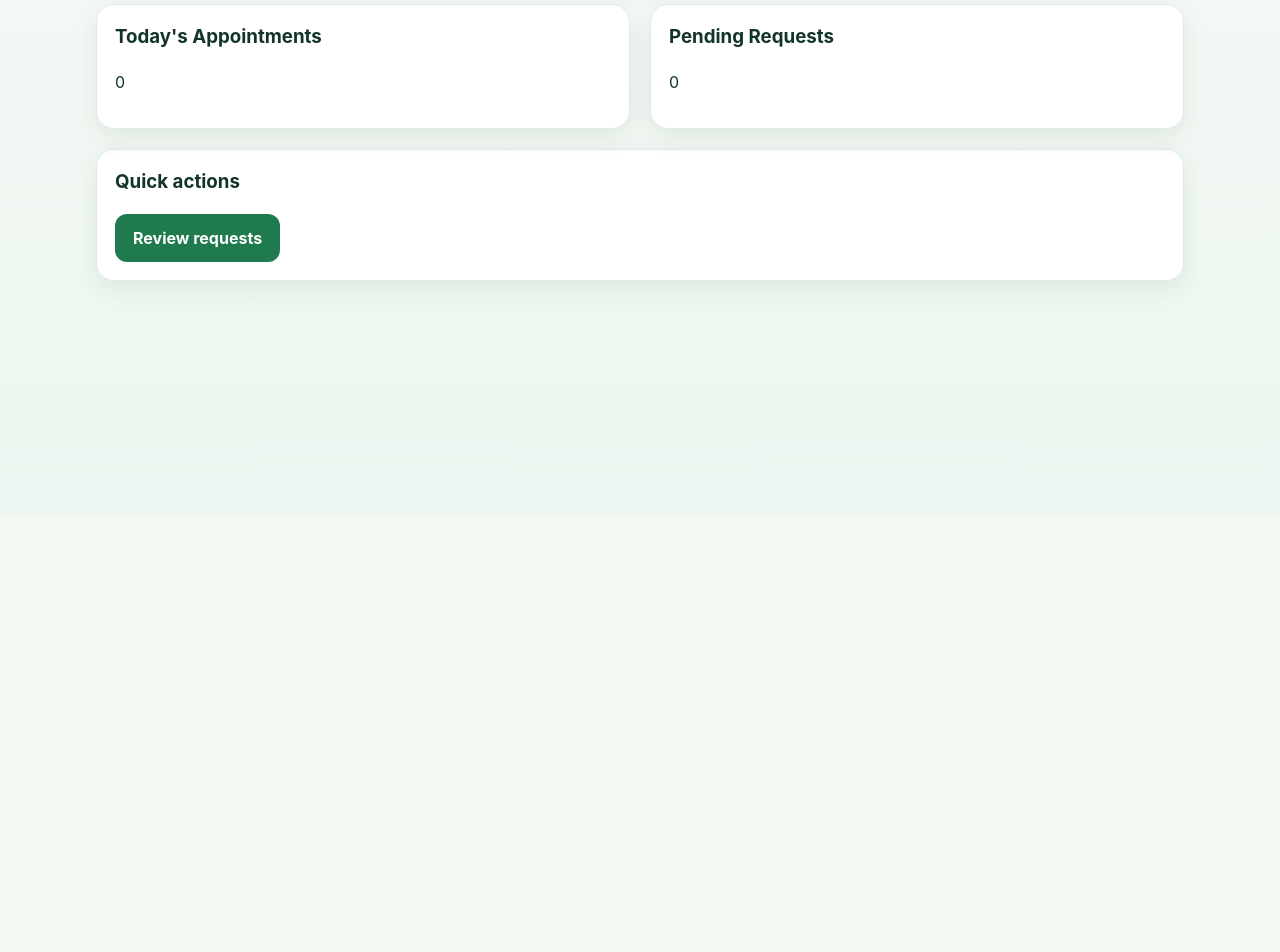
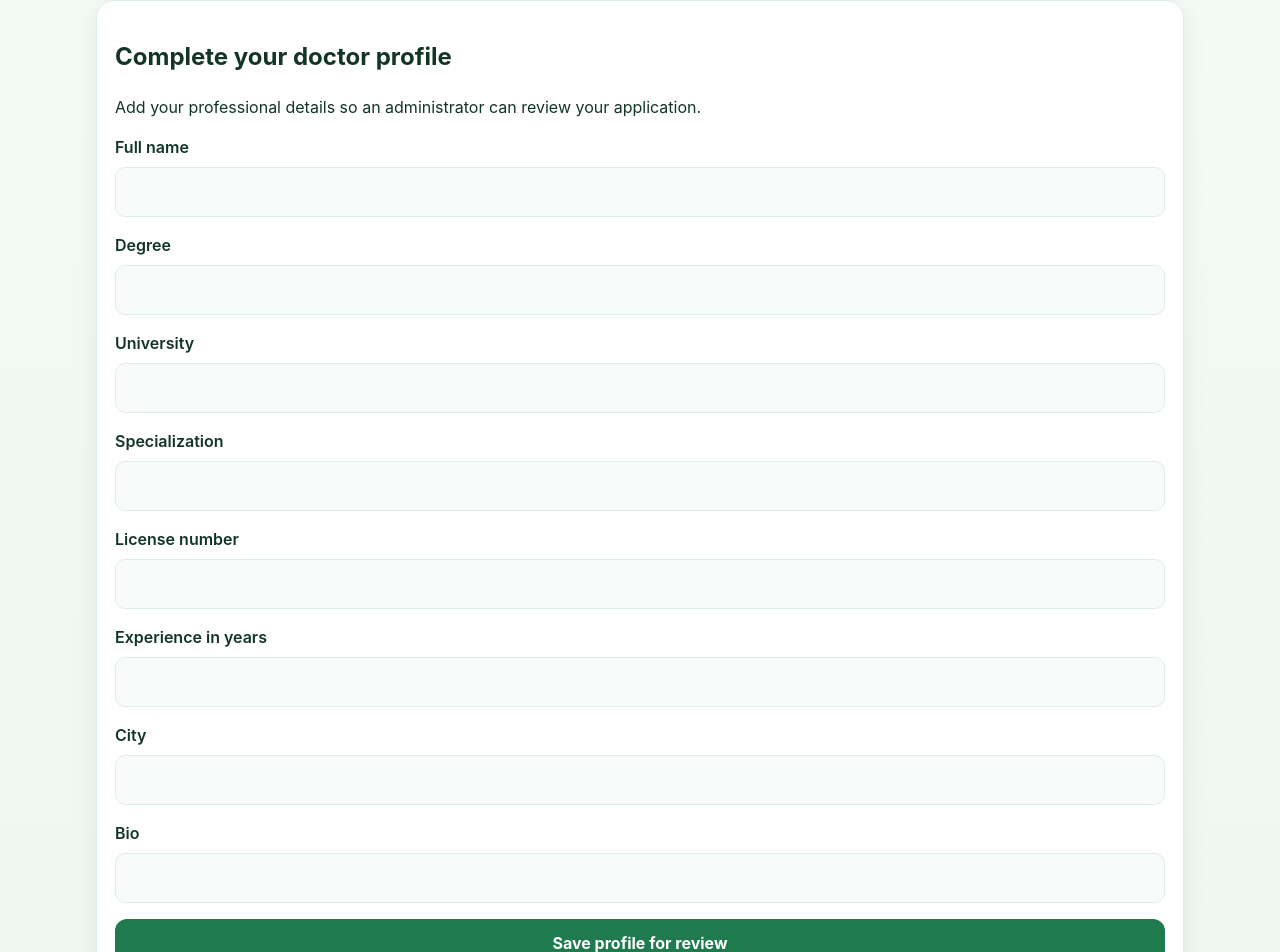
Before and after one commit to omkarshinde410/AniCare, a React (Vite) app: page /doctor in a window 1280 px wide. Shown: the part 284-1236 px from the top of the page. Before the commit the page ends 800 px from the top, so only its background shows below. Built offline with nearby package versions, Linux system fonts and the light colour scheme; no server answers.

Commit message:
Allow pending doctors to complete profiles

```diff
--- a/src/pages/DoctorDashboard.tsx
+++ b/src/pages/DoctorDashboard.tsx
@@ -5,12 +5,35 @@ import { api } from '../api'
 export default function DoctorDashboard() {
   const user = JSON.parse(localStorage.getItem('ani-care-user') ?? '{}')
   const [appointments, setAppointments] = useState<any[]>([])
+  const [profile, setProfile] = useState<any>({})
+  const [profileMessage, setProfileMessage] = useState('')
+  const [profileError, setProfileError] = useState('')
 
   useEffect(() => {
     api.get('/appointments/mine')
       .then((res) => setAppointments(res.data))
       .catch(() => setAppointments([]))
+    api.get('/doctors/me')
+      .then((res) => setProfile(res.data ?? {}))
+      .catch(() => setProfile({}))
   }, [])
+
+  const updateProfile = (field: string, value: string) => {
+    setProfile((current: any) => ({ ...current, [field]: value }))
+  }
+
+  const saveProfile = async (event: React.FormEvent) => {
+    event.preventDefault()
+    setProfileMessage('')
+    setProfileError('')
+    try {
+      const response = await api.post('/doctors/profile', profile)
+      setProfile(response.data)
+      setProfileMessage('Profile submitted. An administrator can now review it.')
+    } catch (err: any) {
+      setProfileError(err.response?.data?.message ?? 'Unable to save your profile.')
+    }
+  }
 
   const pending = appointments.filter((item) => item.status === 'REQUESTED').length
   const approved = appointments.filter((item) => item.status === 'APPROVED').length
@@ -24,8 +47,28 @@ export default function DoctorDashboard() {
 
       <section className="card hero compact">
         <h1>Welcome, Dr. {user.fullName ?? 'Doctor'}</h1>
-        <p>Verification: ✓ Verified</p>
+        <p>Verification: {user.status === 'ACTIVE' ? 'Approved' : 'Pending administrator review'}</p>
       </section>
+
+      {user.status !== 'ACTIVE' && (
+        <section className="card" style={{ marginTop: 20 }}>
+          <h2>Complete your doctor profile</h2>
+          <p>Add your professional details so an administrator can review your application.</p>
+          <form onSubmit={saveProfile} className="stack">
+            <label>Full name<input value={profile.fullName ?? user.fullName ?? ''} onChange={(e) => updateProfile('fullName', e.target.value)} required /></label>
+            <label>Degree<input value={profile.degree ?? ''} onChange={(e) => updateProfile('degree', e.target.value)} /></label>
+            <label>University<input value={profile.university ?? ''} onChange={(e) => updateProfile('university', e.target.value)} /></label>
+            <label>Specialization<input value={profile.specialization ?? ''} onChange={(e) => updateProfile('specialization', e.target.value)} /></label>
+            <label>License number<input value={profile.licenseNumber ?? ''} onChange={(e) => updateProfile('licenseNumber', e.target.value)} /></label>
+            <label>Experience in years<input type="number" min="0" value={profile.experienceYears ?? ''} onChange={(e) => updateProfile('experienceYears', e.target.value)} /></label>
+            <label>City<input value={profile.city ?? ''} onChange={(e) => updateProfile('city', e.target.value)} /></label>
+            <label>Bio<input value={profile.bio ?? ''} onChange={(e) => updateProfile('bio', e.target.value)} /></label>
+            {profileMessage && <p className="success">{profileMessage}</p>}
+            {profileError && <p className="error">{profileError}</p>}
+            <button type="submit" className="button primary">Save profile for review</button>
+          </form>
+        </section>
+      )}
 
       <section className="grid two-up">
         <div className="card"><h3>Today's Appointments</h3><p>{approved}</p></div>
@@ -35,7 +78,8 @@ export default function DoctorDashboard() {
       <section className="card" style={{ marginTop: 20 }}>
         <h3>Quick actions</h3>
         <div className="actions">
-          <Link className="button primary" to="/doctor/approvals">Review requests</Link>
+          {user.status === 'ACTIVE' && <Link className="button primary" to="/doctor/approvals">Review requests</Link>}
+          {user.status !== 'ACTIVE' && <p>Your dashboard access is limited until an administrator approves your profile.</p>}
         </div>
       </section>
     </main>
```
Also changed, not shown: 2 other files (tests, documents, lock files or other folders).
